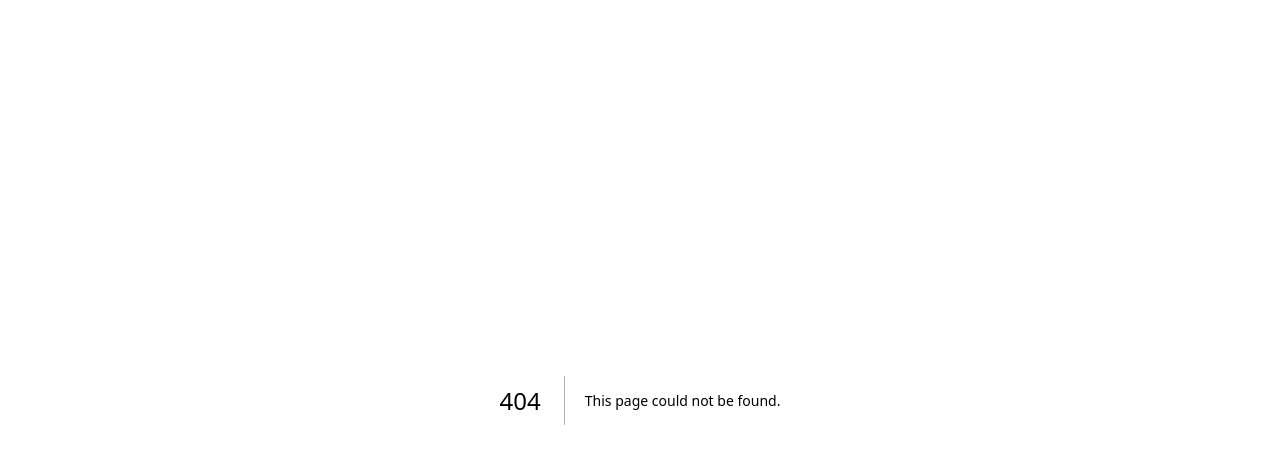
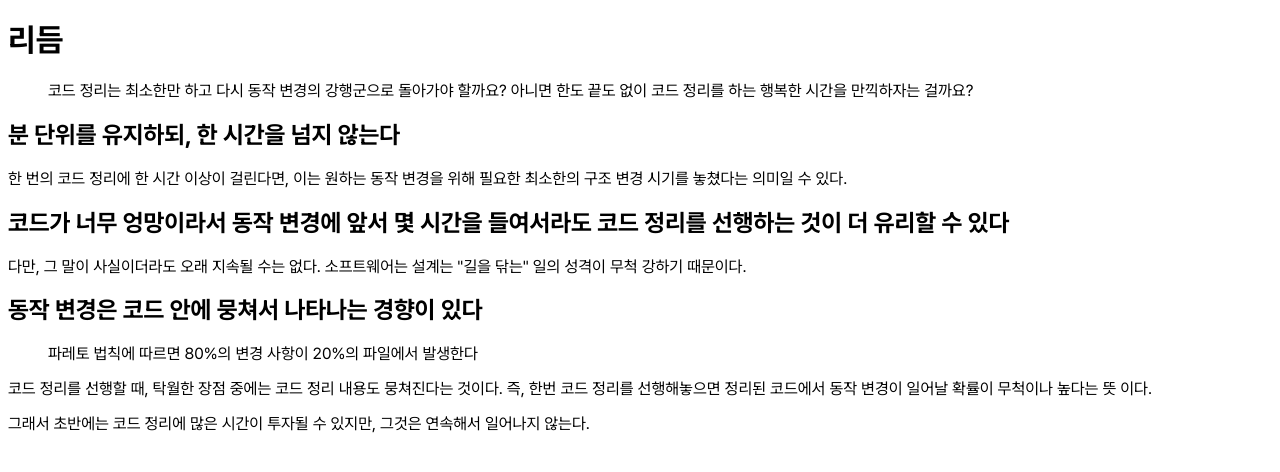
Before and after one commit to moon-and-rich/cant-back, a Next.js app: page /posts/tidy-first/part2/chapter19/bo-like-chicken in a window 1280 px wide. Before the commit this address had no page. Shown: the top 472 px of the page. Built offline with nearby package versions, Linux system fonts and the light colour scheme.

Commit message:
docs: chapter 19

```diff
--- /dev/null
+++ b/pages/posts/tidy-first/part2/chapter19/bo-like-chicken.mdx
@@ -0,0 +1,19 @@
+# 리듬
+
+> 코드 정리는 최소한만 하고 다시 동작 변경의 강행군으로 돌아가야 할까요? 아니면 한도 끝도 없이 코드 정리를 하는 행복한 시간을 만끽하자는 걸까요?
+
+## 분 단위를 유지하되, 한 시간을 넘지 않는다
+
+한 번의 코드 정리에 한 시간 이상이 걸린다면, 이는 원하는 동작 변경을 위해 필요한 최소한의 구조 변경 시기를 놓쳤다는 의미일 수 있다.
+
+## 코드가 너무 엉망이라서 동작 변경에 앞서 몇 시간을 들여서라도 코드 정리를 선행하는 것이 더 유리할 수 있다
+
+다만, 그 말이 사실이더라도 오래 지속될 수는 없다. 소프트웨어는 설계는 "길을 닦는" 일의 성격이 무척 강하기 때문이다.
+
+## 동작 변경은 코드 안에 뭉쳐서 나타나는 경향이 있다
+
+> 파레토 법칙에 따르면 80%의 변경 사항이 20%의 파일에서 발생한다
+
+코드 정리를 선행할 때, 탁월한 장점 중에는 코드 정리 내용도 뭉쳐진다는 것이다. 즉, 한번 코드 정리를 선행해놓으면 정리된 코드에서 동작 변경이 일어날 확률이 무척이나 높다는 뜻 이다.
+
+그래서 초반에는 코드 정리에 많은 시간이 투자될 수 있지만, 그것은 연속해서 일어나지 않는다.
```
Also changed, not shown: pages/posts/tidy-first/part2/chapter19/_meta.json (added, +8 -0 lines).
